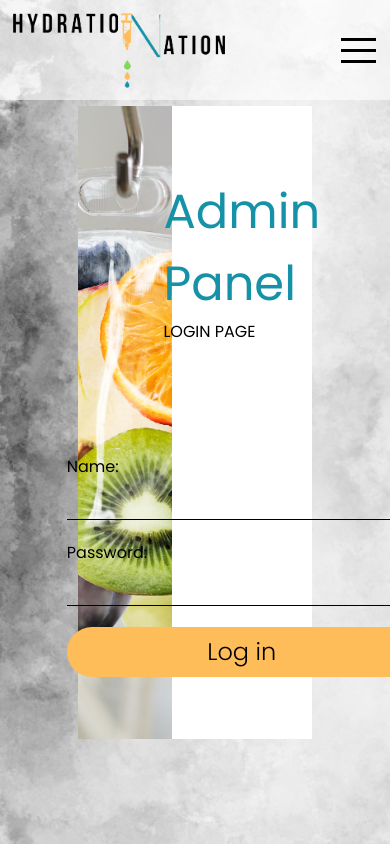
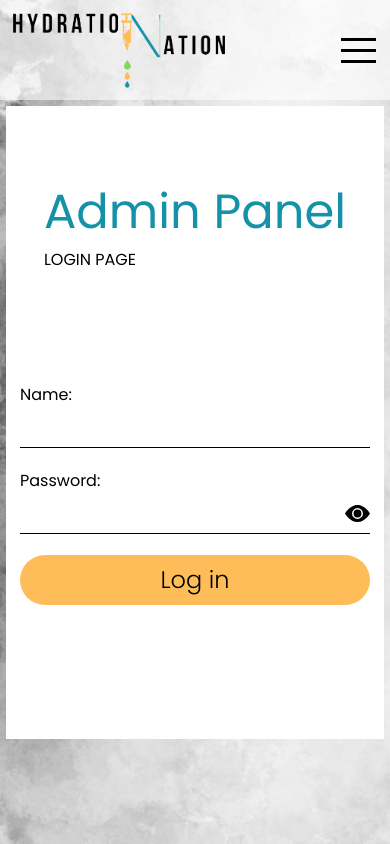
Before and after one commit to HydratioNation/AdminPanel, a Next.js app: page / in a window 390 px wide. Built offline with nearby package versions, Linux system fonts and the light colour scheme; no server answers; sample sign-in values are in the browser's storage.

Commit message:
BarChart

```diff
--- a/src/pages/index.module.css
+++ b/src/pages/index.module.css
@@ -91,3 +91,16 @@
     right: 0;
     background-color: transparent;
 }
+
+@media screen and (max-width: 950px) {
+    .holder {
+        width: 97%;
+    }
+
+    .img_holder {
+        display: none;
+    }
+    .form_holder {
+        width: 100%;
+    }
+}
```
